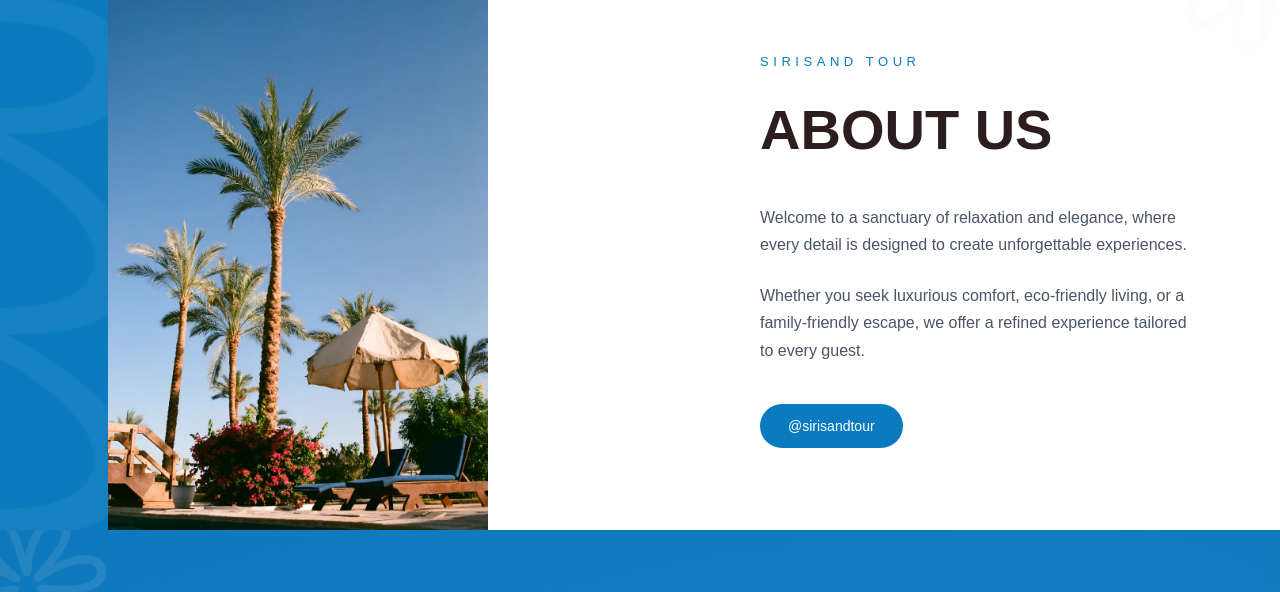
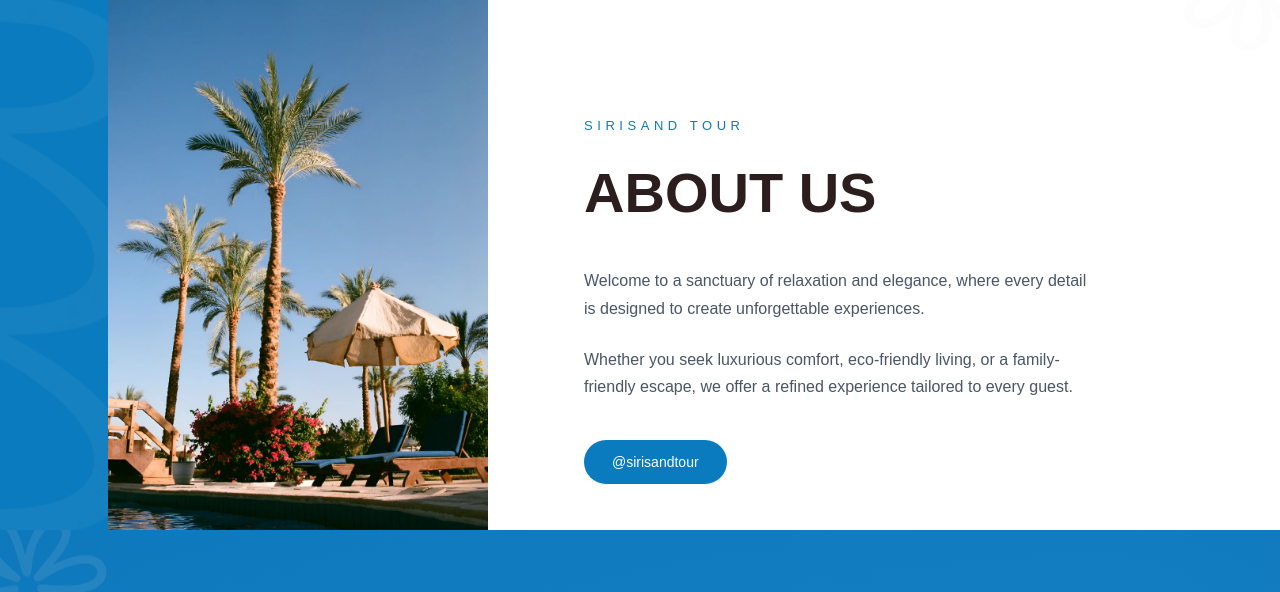
Before and after one commit to OJaybit/sirisandtour, a Next.js app: page / in a window 1280 px wide. Shown: the part 874-1466 px from the top of the page. Built offline with nearby package versions, Linux system fonts and the light colour scheme.

Commit message:
initial commit

```diff
--- a/app/components/AboutUs.jsx
+++ b/app/components/AboutUs.jsx
@@ -71,13 +71,13 @@ export default function AboutUs() {
             alt="SIRISAND TOUR"
             fill
               sizes="(max-width: 768px) 100vw, 50vw"
-            className="object-contain translate-y-11 -translate-x-25"
+            className="object-contain translate-y-5 -translate-x-25"
             priority
           />
         </motion.div>
 
         {/* TEXT — STAGGERED SCROLL ANIMATION */}
-        <div className="flex items-center mt-10 px-6 sm:px-10 lg:px-20">
+        <div className="flex items-center -ml-70 mt-35 px-6 sm:px-10 lg:px-20">
           <motion.div
             className="max-w-xl lg:max-w-lg w-full mx-auto text-center lg:text-left items-center lg:items-start flex flex-col"
             variants={textContainer}
--- a/app/components/Hero.tsx
+++ b/app/components/Hero.tsx
@@ -10,7 +10,7 @@ export default function Hero() {
       transition={{ duration: 0.6 }}
       className="relative w-full h-screen overflow-hidden"
     >
-      <div className="relative h-full w-full grid sm:grid-cols-[35%_65%] md:grid-cols-[40%_60%] lg:grid-cols-[35%_65%]">
+      <div className="relative h-full w-full grid sm:grid-cols-[43%_57%] md:grid-cols-[40%_60%] lg:grid-cols-[25%_75%]">
 
         {/* LEFT SIDE (desktop only) */}
         <div className="relative z-30 flex flex-col px-6 sm:px-12 pt-20 sm:pt-40 bg-white hidden sm:flex">
```
